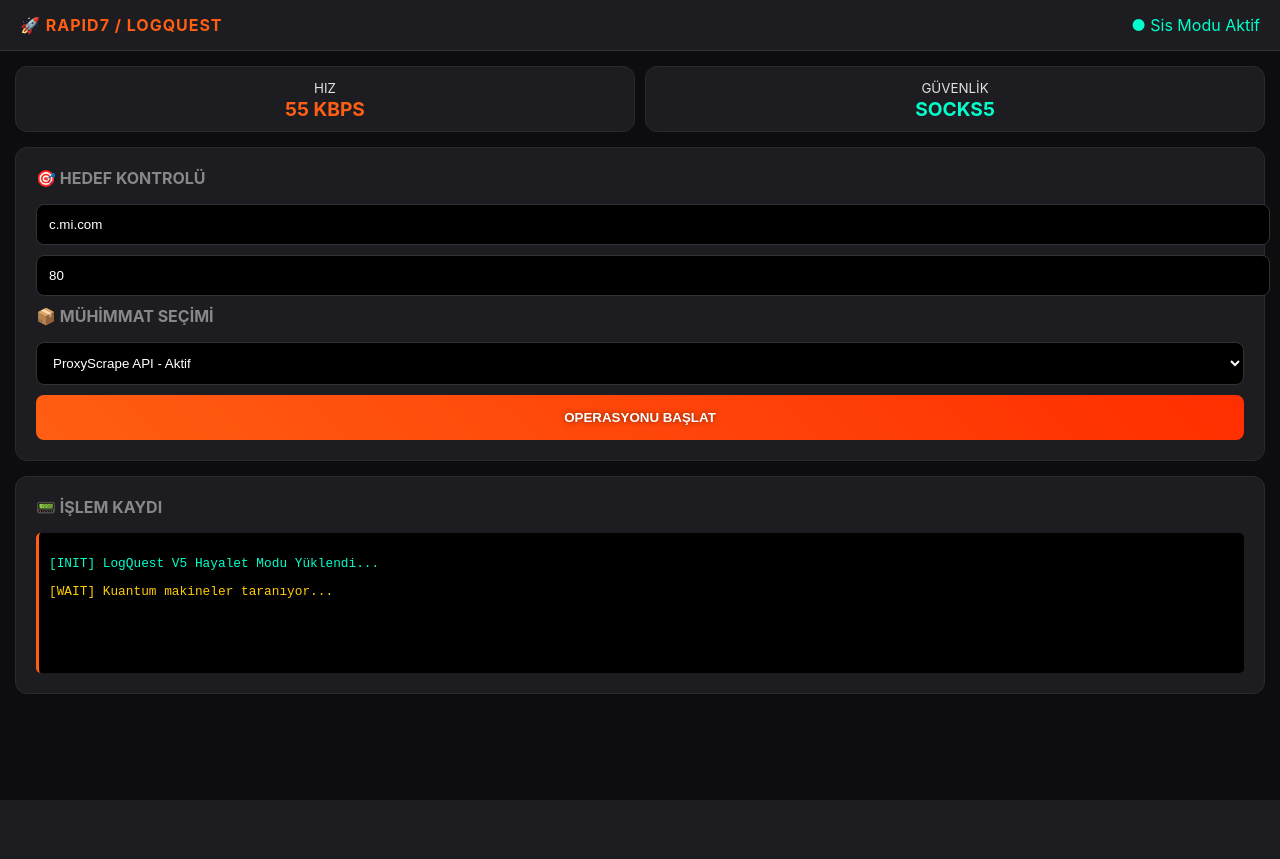
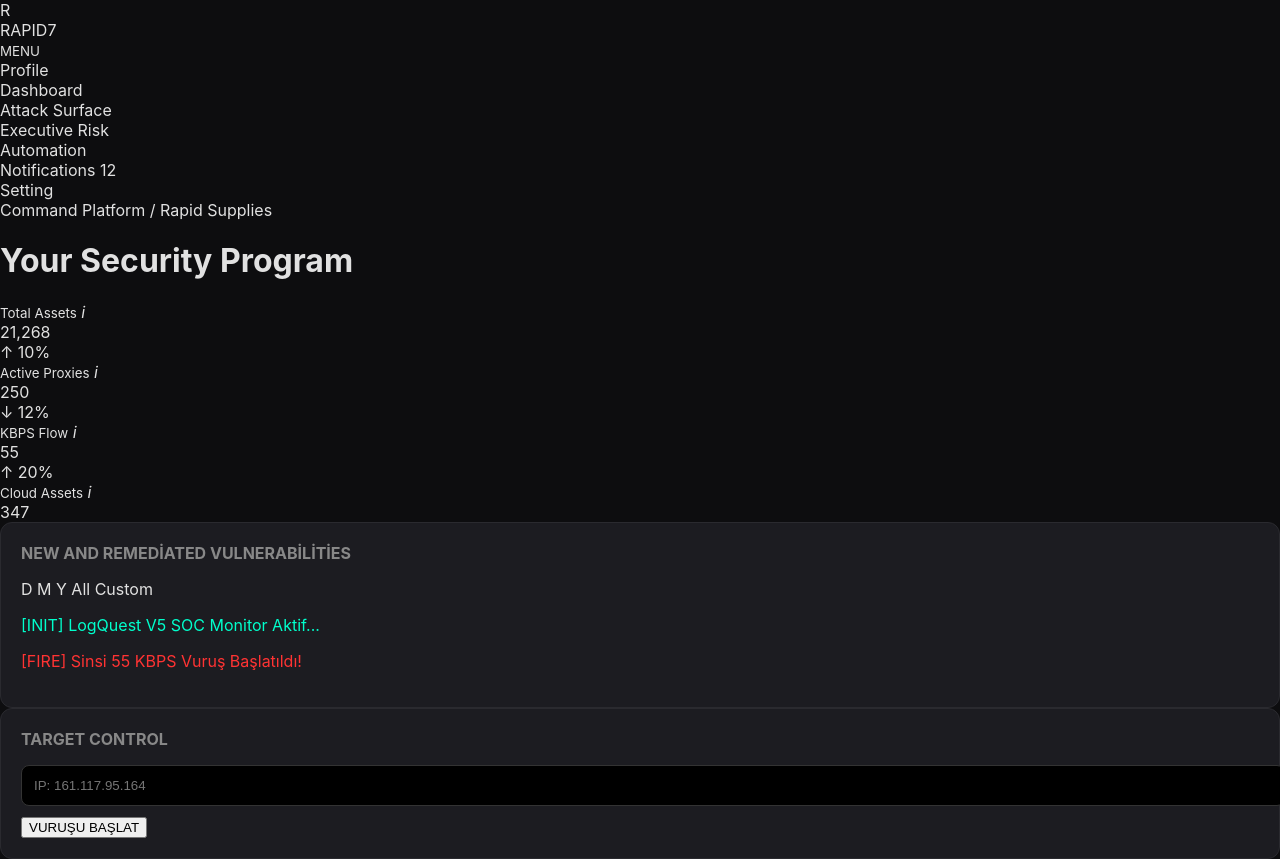
Before and after one commit to melissaroseria/LogQuest, a Flask app: page /panel in a window 1280 px wide. Before the commit the page ends 800 px from the top, so only its background shows below. Run offline with Flask 3, Linux system fonts and the light colour scheme.

Commit message:
Update index.html

```diff
--- a/templates/index.html
+++ b/templates/index.html
@@ -4,55 +4,74 @@
     <meta charset="UTF-8">
     <meta name="viewport" content="width=device-width, initial-scale=1.0">
     <link rel="stylesheet" href="{{ url_for('static', filename='simple.css') }}">
-    <title>LogQuest V5 - Rapid7 Edition</title>
+    <title>Rapid7 | LogQuest Command Platform</title>
 </head>
 <body>
-    <header class="dash-header">
-        <div class="brand">🚀 RAPID7 / LOGQUEST</div>
-        <div class="status-indicator" style="color:#00ffcc">● Sis Modu Aktif</div>
+    <div class="app-wrapper">
+        <nav class="sidebar">
+            <div class="sidebar-header">
+                <div class="logo-box">R</div>
+                <span class="brand-text">RAPID7</span>
+            </div>
+            <div class="menu-section">
+                <small class="menu-title">MENU</small>
+                <div class="menu-item"><i class="icon-profile"></i> Profile</div>
+                <div class="menu-item active"><i class="icon-dash"></i> Dashboard</div>
+                <div class="menu-item"><i class="icon-attack"></i> Attack Surface</div>
+                <div class="menu-item"><i class="icon-risk"></i> Executive Risk</div>
+                <div class="menu-item"><i class="icon-auto"></i> Automation</div>
+            </div>
+            <div class="sidebar-footer">
+                <div class="footer-item">Notifications <span class="badge">12</span></div>
+                <div class="footer-item">Setting</div>
+            </div>
+        </nav>
+
+        <main class="main-content">
+            <header class="content-header">
+                <div class="breadcrumb">Command Platform / <span>Rapid Supplies</span></div>
+                <h1 class="page-title">Your Security Program</h1>
             </header>
 
-    <main class="container">
-        <div style="display: grid; grid-template-columns: 1fr 1fr; gap: 10px;">
-            <div class="card" style="padding:10px; text-align:center;">
-                <small>HIZ</small>
-                <div style="color:var(--accent); font-size:1.2rem; font-weight:bold;">55 KBPS</div>
+            <div class="stats-grid">
+                <div class="stat-card">
+                    <div class="stat-header"><small>Total Assets</small> <i class="info-icon">i</i></div>
+                    <div class="stat-value">21,268</div>
+                    <div class="stat-trend positive">↑ 10%</div>
                 </div>
-            <div class="card" style="padding:10px; text-align:center;">
-                <small>GÜVENLİK</small>
-                <div style="color:#00ffcc; font-size:1.2rem; font-weight:bold;">SOCKS5</div>
+                <div class="stat-card">
+                    <div class="stat-header"><small>Active Proxies</small> <i class="info-icon">i</i></div>
+                    <div class="stat-value">250</div> <div class="stat-trend negative">↓ 12%</div>
+                </div>
+                <div class="stat-card">
+                    <div class="stat-header"><small>KBPS Flow</small> <i class="info-icon">i</i></div>
+                    <div class="stat-value">55</div> <div class="stat-trend positive">↑ 20%</div>
+                </div>
+                <div class="stat-card">
+                    <div class="stat-header"><small>Cloud Assets</small> <i class="info-icon">i</i></div>
+                    <div class="stat-value">347</div>
                 </div>
             </div>
 
-        <section class="card">
-            <h3>🎯 Hedef Kontrolü</h3>
-            <input type="text" id="target" placeholder="Host: c.mi.com" value="c.mi.com">
-            <input type="number" id="port" placeholder="Port: 80" value="80">
+            <div class="operation-panel">
+                <div class="chart-section card">
+                    <div class="card-header">
+                        <h3>New And Remediated Vulnerabilities</h3>
+                        <div class="time-filters">D M Y All Custom</div>
+                    </div>
+                    <div class="live-terminal" id="terminal">
+                        <p class="log-info">[INIT] LogQuest V5 SOC Monitor Aktif...</p>
+                        <p class="log-danger">[FIRE] Sinsi 55 KBPS Vuruş Başlatıldı!</p>
+                    </div>
+                </div>
 
-            <h3>📦 Mühimmat Seçimi</h3>
-            <select id="proxy_api" class="custom-select">
-                <option>ProxyScrape API - Aktif</option>
-                <option>GeoNode API - Ultra</option>
-            </select>
-
-            <button class="fire-btn" onclick="startFire()">OPERASYONU BAŞLAT</button>
-        </section>
-
-        <section class="card">
-            <h3>📟 İşlem Kaydı</h3>
-            <div class="terminal-box" id="logs">
-                <p class="log-info">[INIT] LogQuest V5 Hayalet Modu Yüklendi...</p>
-                <p class="log-warn">[WAIT] Kuantum makineler taranıyor...</p>
+                <div class="control-section card">
+                    <h3>Target Control</h3>
+                    <input type="text" placeholder="IP: 161.117.95.164" id="target_ip">
+                    <button class="rapid-btn" onclick="fire()">VURUŞU BAŞLAT</button>
                 </div>
-        </section>
+            </div>
         </main>
-
-    <script>
-        function startFire() {
-            const logBox = document.getElementById('logs');
-            logBox.innerHTML += `<p class="log-danger">[FIRE] 55 KBPS Sinsi Vuruş Başlatıldı!</p>`;
-            logBox.scrollTop = logBox.scrollHeight;
-        }
-    </script>
+    </div>
 </body>
 </html>
```
Lines whose indentation alone changed are shown as unchanged.
